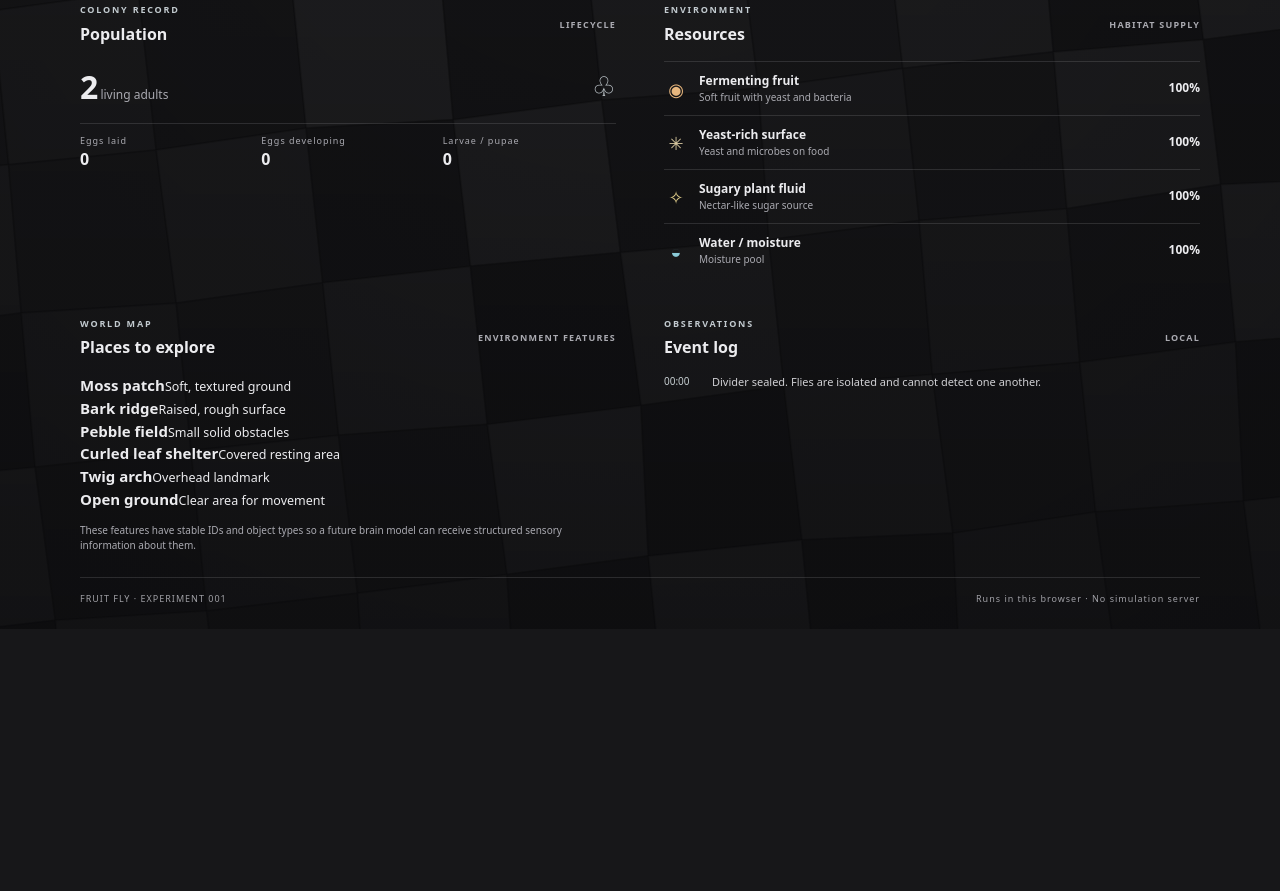
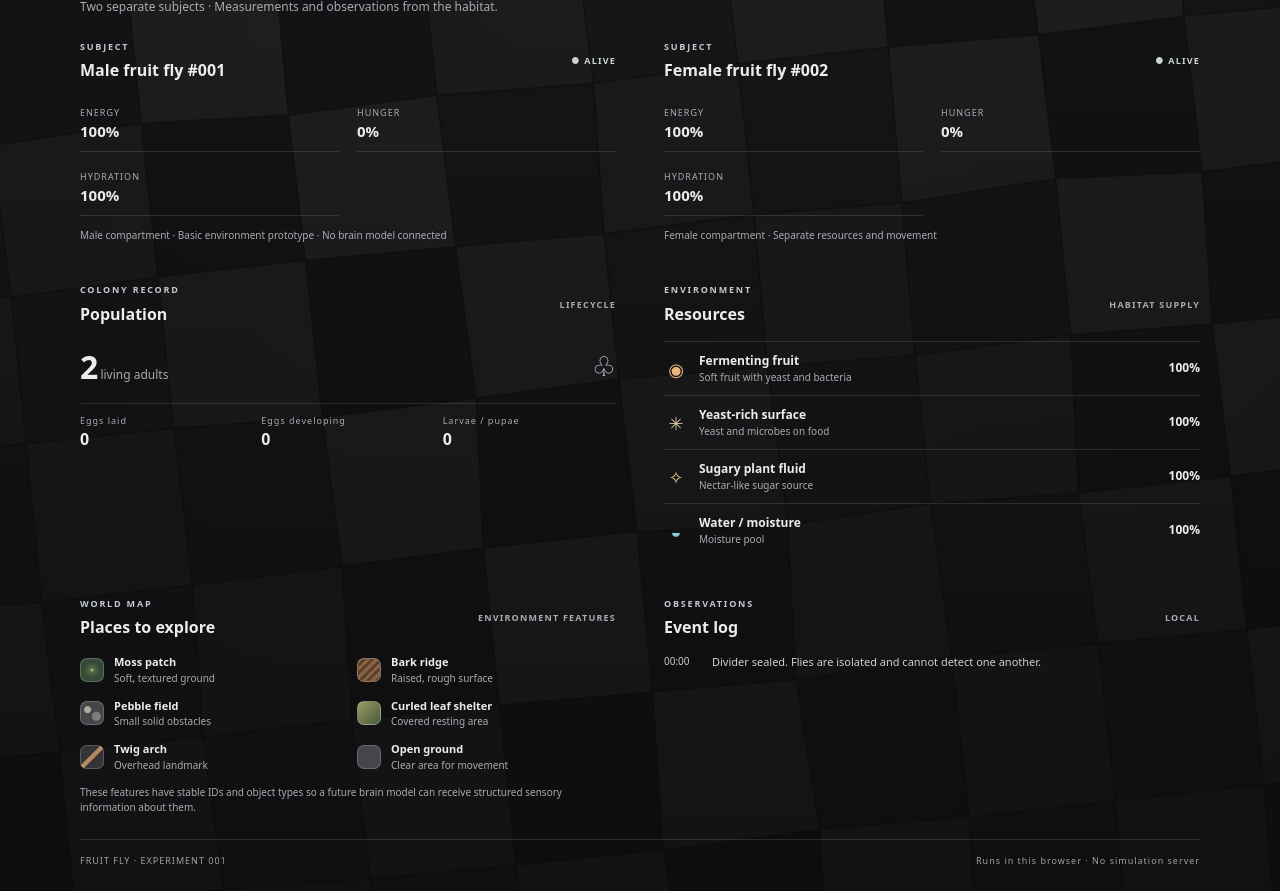
Before and after one commit to atdenaiforeve/Fruit-fly, a plain HTML site: page index.html in a window 1280 px wide. Shown: the part 1199-2090 px from the top of the page. Before the commit the page ends 1828 px from the top, so only its background shows below. Drawn offline with Linux system fonts and the light colour scheme.

Commit message:
Enlarge habitat and style exploration feature list

```diff
--- a/styles.css
+++ b/styles.css
@@ -4,7 +4,7 @@ html{min-height:100%;background:#171719;scroll-behavior:smooth}
 body{margin:0;background:transparent;color:var(--text);font:15px/1.5 system-ui,-apple-system,Segoe UI,sans-serif;min-height:100vh;position:relative}
 #habitatGround{position:absolute;top:0;left:0;width:100%;height:100%;z-index:0;display:block;pointer-events:none}
 main{position:relative;z-index:1}
-.habitat-screen{height:100svh;min-height:520px;position:relative;overflow:hidden;background:transparent}
+.habitat-screen{height:135svh;min-height:760px;position:relative;overflow:hidden;background:transparent}
 canvas#world{position:absolute;inset:0;width:100%;height:100%;display:block;background:transparent}
 .habitat-screen:after{content:"";position:absolute;inset:0;pointer-events:none;background:linear-gradient(180deg,rgba(0,0,0,.35),transparent 22%,transparent 72%,rgba(0,0,0,.48));z-index:1}
 .habitat-label,.habitat-status,.world-legend,.habitat-controls,.scroll-cue{position:absolute;z-index:2}
@@ -15,7 +15,7 @@ canvas#world{position:absolute;inset:0;width:100%;height:100%;display:block;back
 .status-dot{width:7px;height:7px;border-radius:50%;background:#9aa0a4;display:inline-block}
 .world-legend{left:22px;bottom:82px;display:flex;gap:13px;padding:0;border:0;border-radius:0;background:transparent;font-size:10px;color:#dedee1;text-shadow:0 2px 7px #000}
 .world-legend span{display:flex;align-items:center;gap:6px}.world-legend i{width:8px;height:8px;border-radius:50%;display:inline-block}
-.legend-fly{background:#f0b28a}.legend-food{background:#d7a66e}.legend-water{background:#81cbdc}
+.legend-fly{background:#f0b28a}.legend-food{background:#d7a66e}.legend-water{background:#81cbdc}.legend-land{background:#78956b}.legend-object{background:#b9a98d}
 .habitat-controls{left:22px;bottom:16px;display:flex;align-items:center;gap:8px;flex-wrap:wrap;max-width:calc(100% - 44px);padding:0;border:0;border-radius:0;background:transparent}
 .button{border:1px solid #555a60;background:rgba(48,49,53,.92);color:var(--text);padding:9px 14px;border-radius:8px;font:inherit;font-size:12px;font-weight:700;cursor:pointer}
 .button:hover:not(:disabled){filter:brightness(1.2)}.button:disabled{opacity:.4;cursor:not-allowed}
@@ -72,3 +72,18 @@ footer{display:flex;align-items:center;justify-content:space-between;gap:12px;ma
   .scroll-cue{top:72px;right:12px}
   .habitat-label{max-width:55%}
 }
+
+/* Expanded habitat and readable terrain catalogue. */
+.feature-list{display:grid;grid-template-columns:repeat(2,minmax(0,1fr));gap:12px 18px}
+.feature-list>div{display:flex;align-items:center;gap:10px;min-width:0}
+.feature-list span{display:grid;min-width:0}
+.feature-list strong{font-size:11px;font-weight:650}
+.feature-list small{font-size:10px;color:var(--muted)}
+.feature-swatch{width:24px;height:24px;flex:0 0 24px;border-radius:7px;border:1px solid #ffffff30}
+.feature-swatch.moss{background:radial-gradient(circle,#9aae76 1px,#526b48 2px,#354b37 8px)}
+.feature-swatch.bark{background:repeating-linear-gradient(135deg,#876345 0 3px,#5c402c 3px 6px)}
+.feature-swatch.pebbles{background:radial-gradient(circle at 30% 35%,#b2aaa0 0 3px,transparent 4px),radial-gradient(circle at 70% 65%,#817d78 0 4px,transparent 5px),#45464a}
+.feature-swatch.leaf{background:linear-gradient(135deg,#9b9a62,#465b3b)}
+.feature-swatch.twig{background:linear-gradient(135deg,transparent 42%,#b58b5d 44% 56%,transparent 58%),#343438}
+.feature-swatch.open{background:#45464a}
+@media(max-width:650px){.feature-list{grid-template-columns:1fr 1fr;gap:12px 8px}.habitat-screen{height:125svh;min-height:700px}.world-legend{flex-wrap:wrap;max-width:calc(100% - 28px);bottom:100px}}
```
